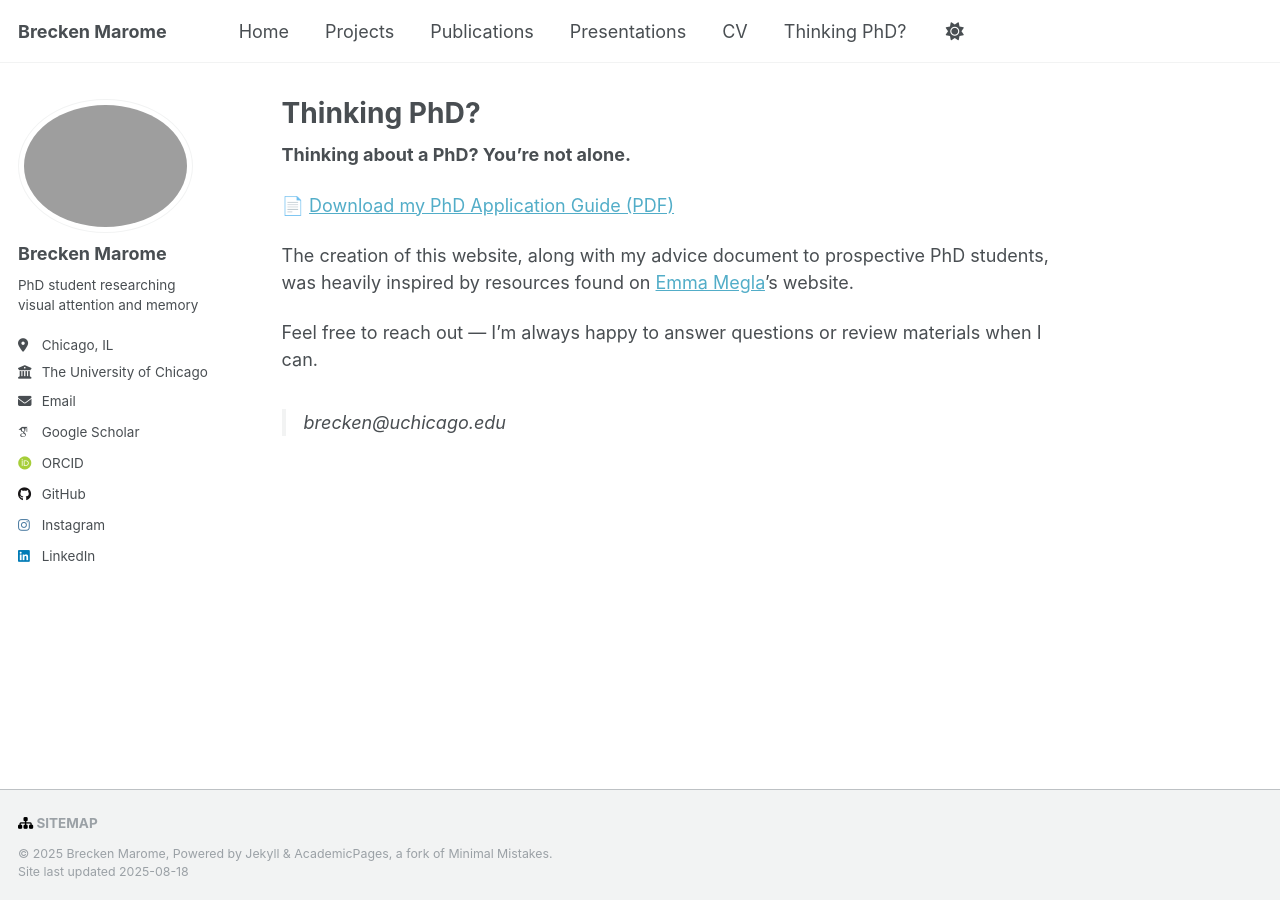
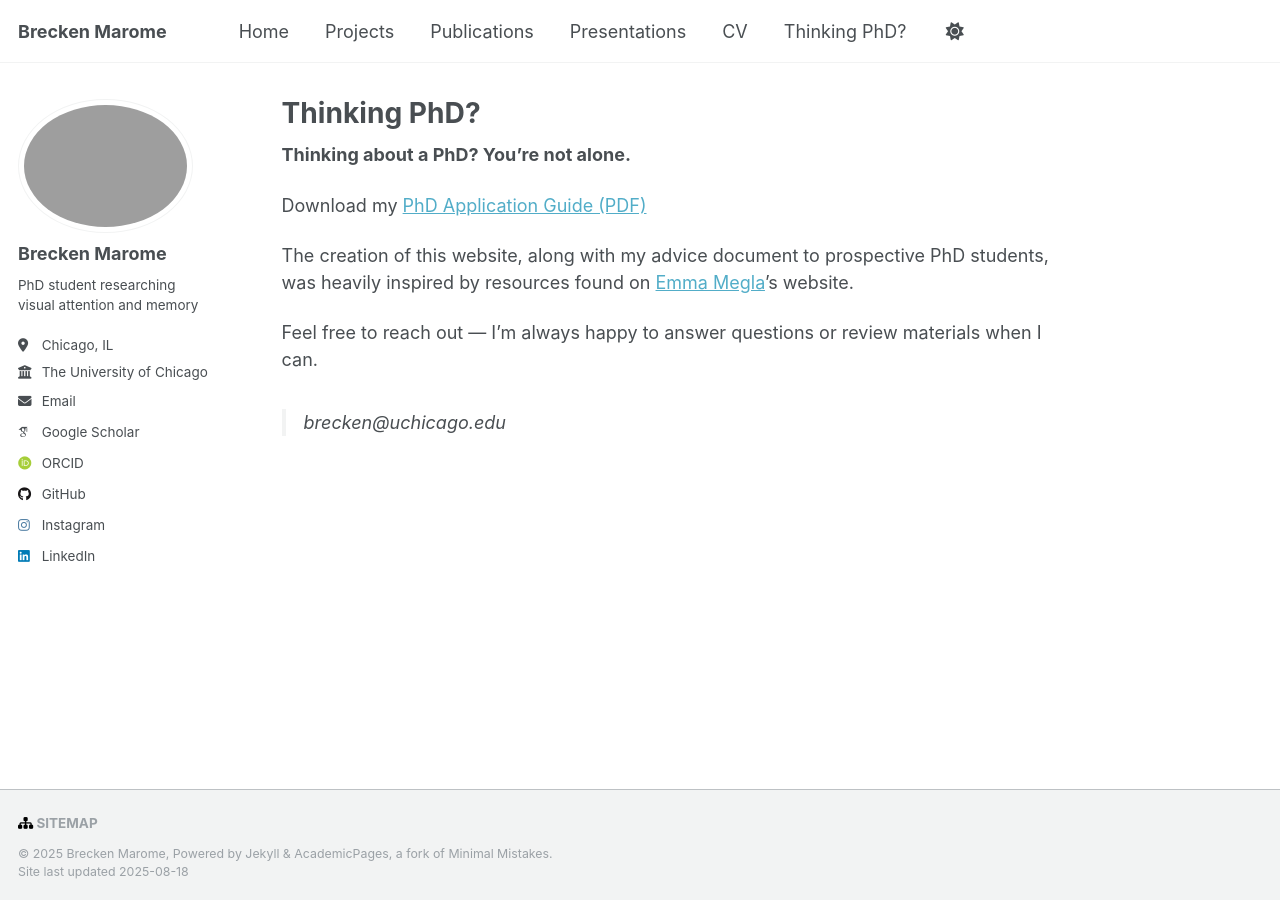
Before and after one commit to btmarome/btmarome.github.io, a Jekyll site: the page built from _pages/thinking-phd.md, in a window 1280 px wide. Built offline with Jekyll 4.4.1, drawn with Linux system fonts in a browser that asks for light colours; some web fonts are replaced; a script that is not in the unit is left out.

Commit message:
Update thinking-phd.md

```diff
--- a/_pages/thinking-phd.md
+++ b/_pages/thinking-phd.md
@@ -7,9 +7,9 @@ author_profile: true
 
 **Thinking about a PhD? You're not alone.**
 
-<p>
-  📄 <a href="files/phd_guide.pdf" target="_blank">Download my PhD Application Guide (PDF)</a>
-</p>
+
+Download my [PhD Application Guide (PDF)](/files/phd_guide.pdf)
+
 
 The creation of this website, along with my advice document to prospective PhD students, was heavily inspired by resources found on [Emma Megla](https://www.emmamegla.com/home)'s website.
 
```
